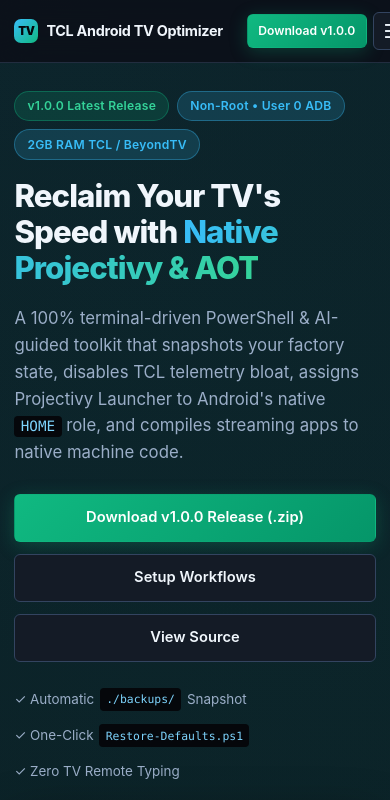
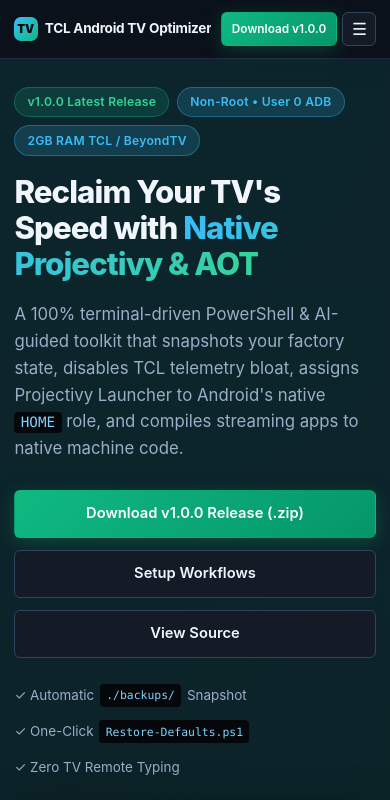
Before and after one commit to AadhithyaKC/tcl-androidtv-optimizer, a plain HTML site: page index.html in a window 390 px wide. Shown: the top 800 px of the page. Drawn offline with Linux system fonts and the light colour scheme.

Commit message:
bug fixes on mobile

```diff
--- a/index.html
+++ b/index.html
@@ -513,7 +513,7 @@
       white-space: pre;
       word-break: normal;
       overflow-x: auto;
-      padding-bottom: 2px;
+      padding-bottom: 4px;
     }
 
     .code-box pre::-webkit-scrollbar {
@@ -874,26 +874,43 @@
     /* Mobile Phone Breakpoint */
     @media (max-width: 768px) {
       .nav-container {
-        padding: 0.75rem 0.9rem;
+        padding: 0.75rem 0.85rem;
+        gap: 0.5rem;
+        max-width: 100vw;
       }
       .brand {
-        font-size: 0.9rem;
-        gap: 0.5rem;
+        font-size: 0.85rem;
+        gap: 0.45rem;
+        min-width: 0;
+        overflow: hidden;
+      }
+      .brand span:last-child {
+        overflow: hidden;
+        text-overflow: ellipsis;
+        white-space: nowrap;
       }
       .brand-icon {
         width: 24px;
         height: 24px;
         font-size: 0.72rem;
+        flex-shrink: 0;
       }
       .nav-actions {
-        gap: 0.4rem;
+        gap: 0.35rem;
+        flex-shrink: 0;
       }
       .nav-actions .btn-secondary {
         display: none;
       }
       .nav-actions .btn-primary {
-        padding: 0.38rem 0.65rem;
-        font-size: 0.76rem;
+        padding: 0.38rem 0.6rem;
+        font-size: 0.74rem;
+      }
+      .menu-toggle {
+        width: 34px;
+        height: 34px;
+        font-size: 1.05rem;
+        flex-shrink: 0;
       }
       .container {
         padding: 0 0.9rem;
@@ -981,7 +998,8 @@
       }
 
       /* Mobile Code Box & Tabs */
-      .wf-panel {
+      .wf-panel,
+      .standalone-card {
         padding: 1.15rem;
       }
       .code-box {
```
